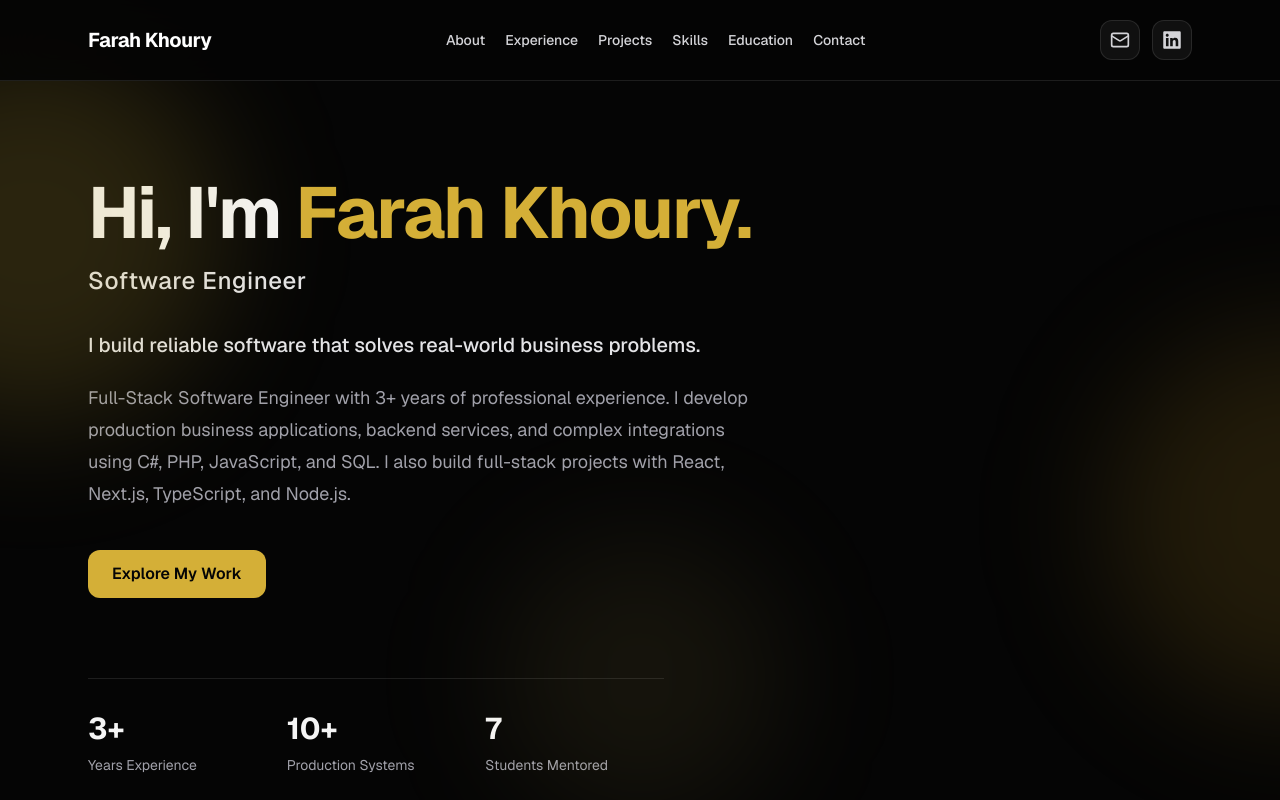
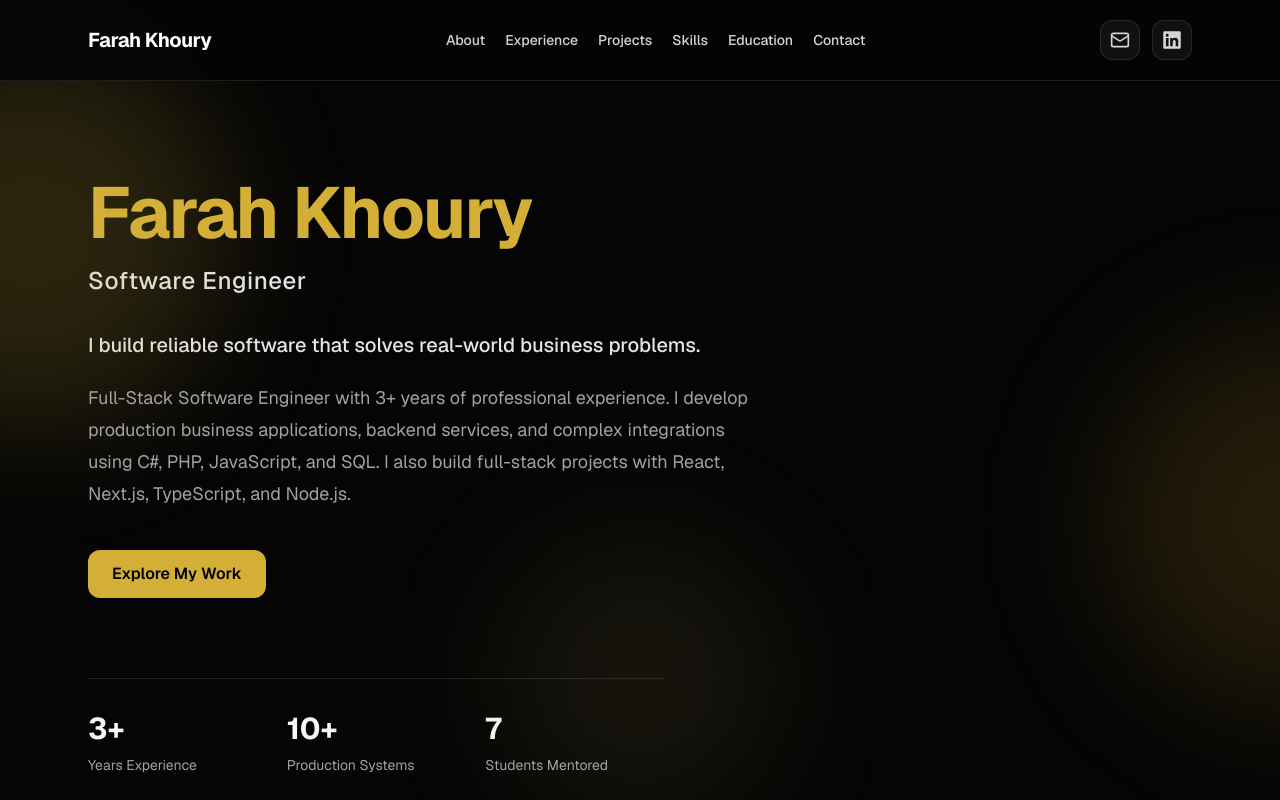
Before and after one commit to farahkh99/farah-portfolio, a Next.js app: page / in a window 1280 px wide. Shown: the top 800 px of the page. Built offline with nearby package versions, Linux system fonts and the light colour scheme.

Commit message:
fix(ui): show only Farah Khoury in portfolio hero

```diff
--- a/src/components/home/HeroSection.tsx
+++ b/src/components/home/HeroSection.tsx
@@ -6,10 +6,7 @@ export default function HeroSection() {
       className="flex min-h-[650px] scroll-mt-24 flex-col justify-center py-24"
     >
       <h1 className="max-w-4xl text-5xl font-bold tracking-tight sm:text-7xl">
-        Hi, I&apos;m{" "}
-        <span className="text-accent">
-          Farah Khoury.
-        </span>
+        <span className="text-accent">Farah Khoury</span>
       </h1>
 
       <p className="mt-4 text-xl font-medium tracking-wide text-slate-200 sm:text-2xl">
```
